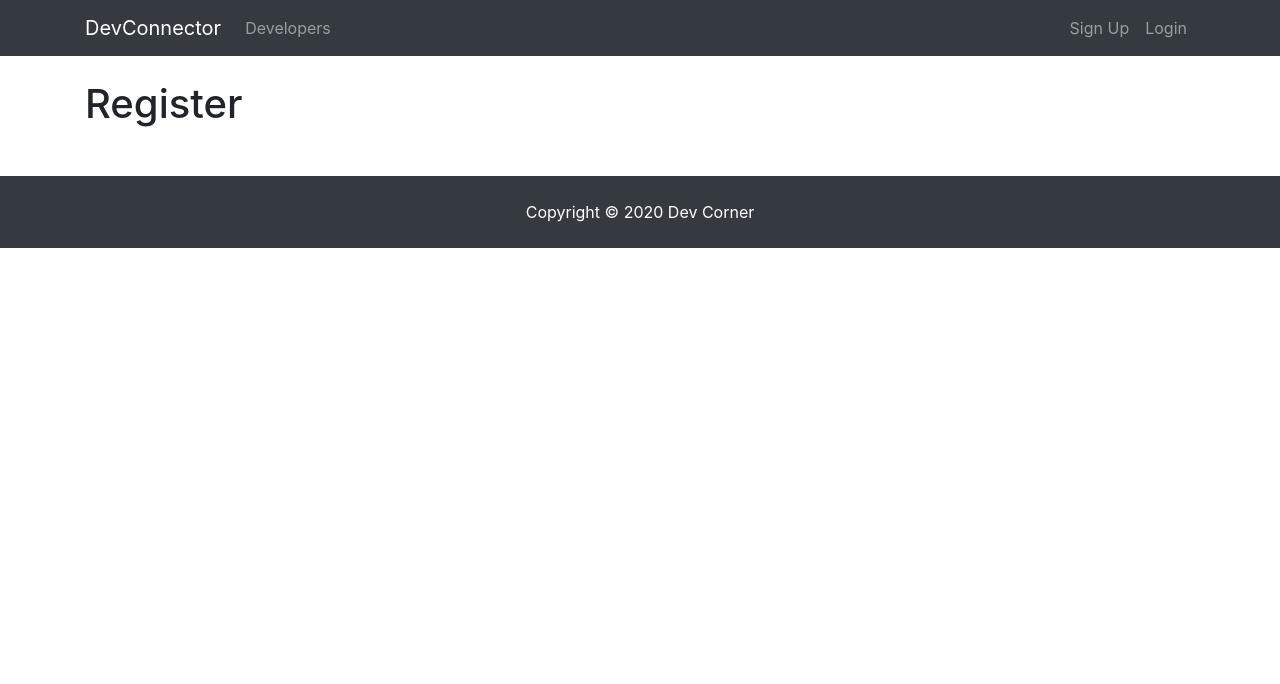
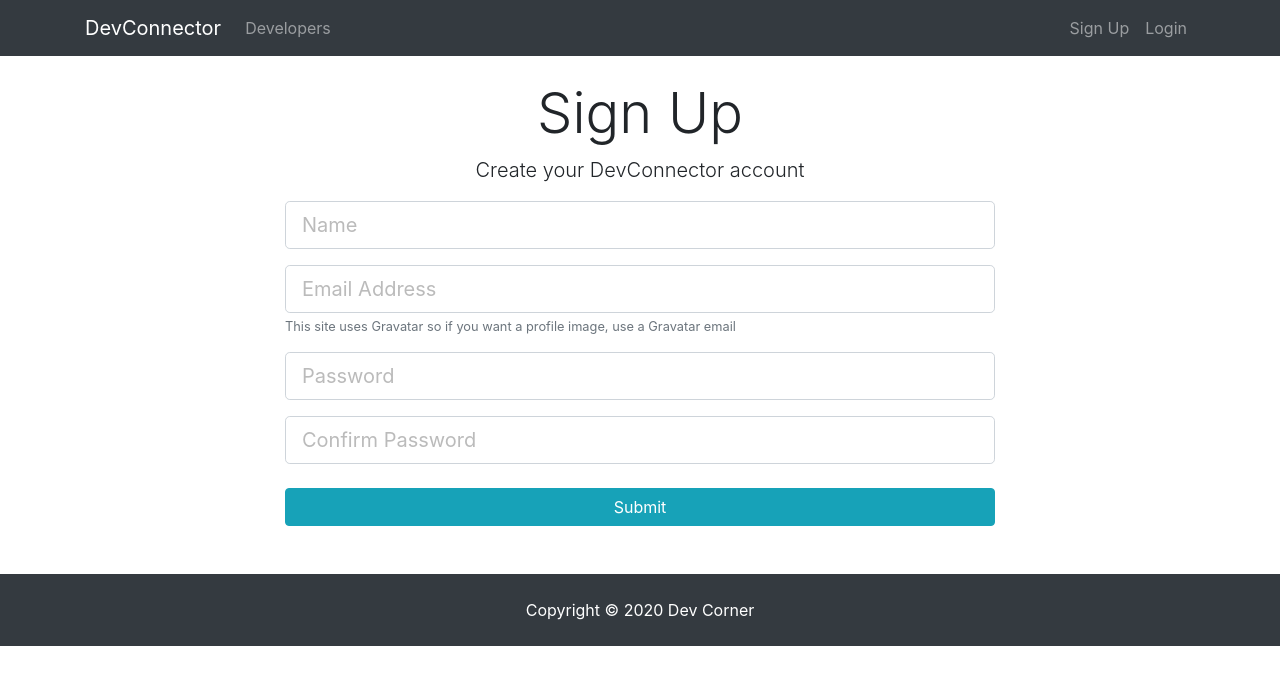
Before and after one commit to qasimhafeez/dev-corner, a React (Create React App) app in the folder client/: page /register in a window 1280 px wide. Shown: the top 684 px of the page. Built offline with nearby package versions, Linux system fonts and the light colour scheme.

Commit message:
redux setuped

```diff
--- a/client/src/App.js
+++ b/client/src/App.js
@@ -1,5 +1,9 @@
 import React from "react";
 import { BrowserRouter as Router, Route } from "react-router-dom";
+import { Provider } from "react-redux";
+import store from "./store";
+
+// Loading Components
 import Navbar from "./components/layout/Navbar";
 import Footer from "./components/layout/Footer";
 import Landing from "./components/layout/Landing";
@@ -10,6 +14,7 @@
 
 function App() {
   return (
+    <Provider store={store}>
       <Router>
         <div className="App">
           <Navbar />
@@ -21,6 +26,7 @@
           <Footer />
         </div>
       </Router>
+    </Provider>
   );
 }
 
--- a/client/src/components/auth/Login.js
+++ b/client/src/components/auth/Login.js
@@ -1,10 +1,67 @@
 import React, { Component } from "react";
 
 class Login extends Component {
+  constructor() {
+    super();
+    this.state = {
+      email: "",
+      password: ""
+    };
+    this.onChange = this.onChange.bind(this);
+    this.onSubmit = this.onSubmit.bind(this);
+  }
+
+  onChange(e) {
+    this.setState({ [e.target.name]: e.target.value });
+  }
+
+  onSubmit(e) {
+    e.preventDefault();
+
+    const loginUser = {
+      email: this.state.email,
+      password: this.state.password
+    };
+
+    console.log(loginUser);
+  }
+
   render() {
     return (
-      <div>
-        <h1>Login</h1>
+      <div className="login">
+        <div className="container">
+          <div className="row">
+            <div className="col-md-8 m-auto">
+              <h1 className="display-4 text-center">Log In</h1>
+              <p className="lead text-center">
+                Sign in to your DevConnector account
+              </p>
+              <form onSubmit={this.onSubmit}>
+                <div className="form-group">
+                  <input
+                    type="email"
+                    className="form-control form-control-lg"
+                    placeholder="Email Address"
+                    name="email"
+                    value={this.state.email}
+                    onChange={this.onChange}
+                  />
+                </div>
+                <div className="form-group">
+                  <input
+                    type="password"
+                    className="form-control form-control-lg"
+                    placeholder="Password"
+                    name="password"
+                    value={this.state.password}
+                    onChange={this.onChange}
+                  />
+                </div>
+                <input type="submit" className="btn btn-info btn-block mt-4" />
+              </form>
+            </div>
+          </div>
+        </div>
       </div>
     );
   }
--- a/client/src/components/auth/Register.js
+++ b/client/src/components/auth/Register.js
@@ -1,10 +1,122 @@
 import React, { Component } from "react";
+import axios from "axios";
+import classnames from "classnames";
 
 class Register extends Component {
+  constructor() {
+    super();
+    this.state = {
+      name: "",
+      email: "",
+      password: "",
+      password2: "",
+      errors: {}
+    };
+    this.onChange = this.onChange.bind(this);
+    this.onSubmit = this.onSubmit.bind(this);
+  }
+
+  onChange(e) {
+    this.setState({ [e.target.name]: e.target.value });
+  }
+
+  onSubmit(e) {
+    e.preventDefault();
+
+    const newUser = {
+      name: this.state.name,
+      email: this.state.email,
+      password: this.state.password,
+      password2: this.state.password2
+    };
+
+    axios
+      .post("/api/users/register", newUser)
+      .then(res => console.log(res.data))
+      .catch(err => this.setState({ errors: err.response.data }));
+  }
+
   render() {
+    const { errors } = this.state;
     return (
-      <div>
-        <h1>Register</h1>
+      <div className="register">
+        <div className="container">
+          <div className="row">
+            <div className="col-md-8 m-auto">
+              <h1 className="display-4 text-center">Sign Up</h1>
+              <p className="lead text-center">
+                Create your DevConnector account
+              </p>
+              <form noValidate onSubmit={this.onSubmit}>
+                <div className="form-group">
+                  <input
+                    type="text"
+                    className={classnames("form-control form-control-lg", {
+                      "is-invalid": errors.name
+                    })}
+                    placeholder="Name"
+                    name="name"
+                    value={this.state.name}
+                    onChange={this.onChange}
+                  />
+                  {errors.name && (
+                    <div className="invalid-feedback">{errors.name}</div>
+                  )}
+                </div>
+                <div className="form-group">
+                  <input
+                    type="email"
+                    className={classnames("form-control form-control-lg", {
+                      "is-invalid": errors.email
+                    })}
+                    placeholder="Email Address"
+                    name="email"
+                    value={this.state.email}
+                    onChange={this.onChange}
+                  />
+                  {errors.email && (
+                    <div className="invalid-feedback">{errors.email}</div>
+                  )}
+                  <small className="form-text text-muted">
+                    This site uses Gravatar so if you want a profile image, use
+                    a Gravatar email
+                  </small>
+                </div>
+                <div className="form-group">
+                  <input
+                    type="password"
+                    className={classnames("form-control form-control-lg", {
+                      "is-invalid": errors.password
+                    })}
+                    placeholder="Password"
+                    name="password"
+                    value={this.state.password}
+                    onChange={this.onChange}
+                  />
+                  {errors.password && (
+                    <div className="invalid-feedback">{errors.password}</div>
+                  )}
+                </div>
+                <div className="form-group">
+                  <input
+                    type="password"
+                    className={classnames("form-control form-control-lg", {
+                      "is-invalid": errors.password2
+                    })}
+                    placeholder="Confirm Password"
+                    name="password2"
+                    value={this.state.password2}
+                    onChange={this.onChange}
+                  />
+                  {errors.password2 && (
+                    <div className="invalid-feedback">{errors.password2}</div>
+                  )}
+                </div>
+                <input type="submit" className="btn btn-info btn-block mt-4" />
+              </form>
+            </div>
+          </div>
+        </div>
       </div>
     );
   }
--- /dev/null
+++ b/client/src/reducers/authReducer.js
@@ -0,0 +1,11 @@
+const initialState = {
+  isAuthenticated: false,
+  user: {}
+};
+
+export default function(state = initialState, action) {
+  switch (action.type) {
+    default:
+      return state;
+  }
+}
--- /dev/null
+++ b/client/src/reducers/index.js
@@ -0,0 +1,6 @@
+import { combineReducers } from "redux";
+import authReducer from "./authReducer";
+
+export default combineReducers({
+  auth: authReducer
+});
--- /dev/null
+++ b/client/src/store.js
@@ -0,0 +1,16 @@
+import { createStore, applyMiddleware, compose } from "redux";
+import thunk from "redux-thunk";
+import rootReducer from "./reducers";
+
+const initialState = {};
+const middleware = [thunk];
+const store = createStore(
+  rootReducer,
+  initialState,
+  compose(
+    applyMiddleware(...middleware),
+    window.__REDUX_DEVTOOLS_EXTENSION__ && window.__REDUX_DEVTOOLS_EXTENSION__()
+  )
+);
+
+export default store;
```
Also changed, not shown: client/package.json (+6 -1 lines). Lines whose indentation alone changed are shown as unchanged.
